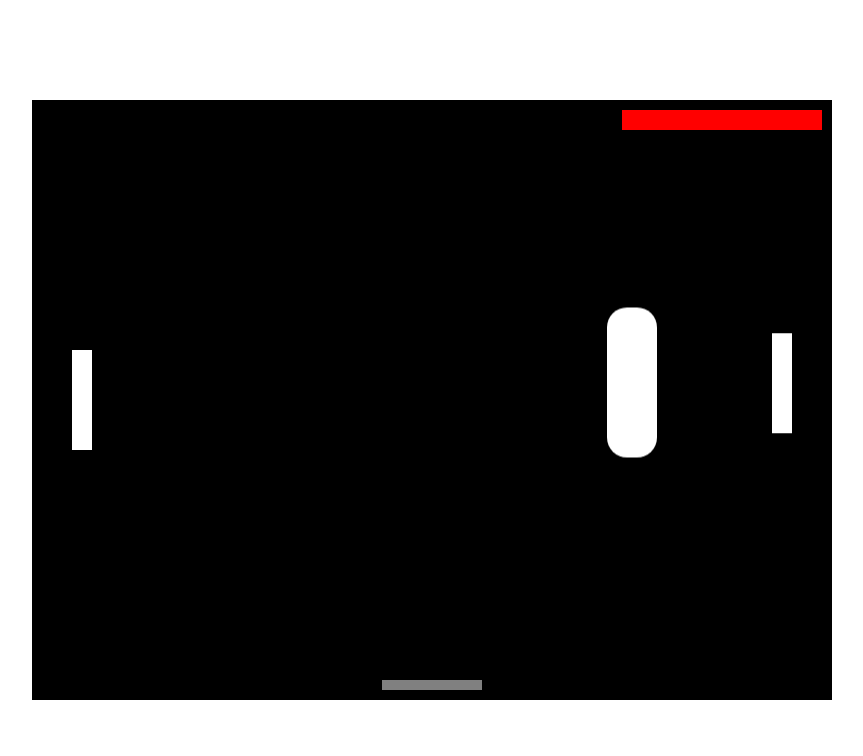
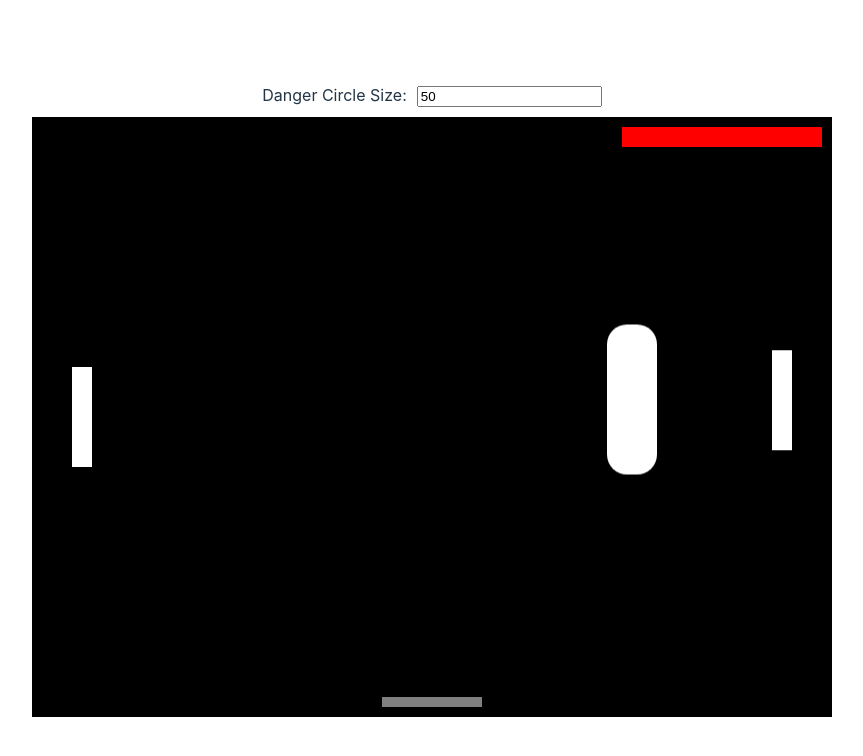
Before and after one commit to nvduran/phaser-test-ts, a React (Vite) app: page / in a window 1280 px wide. Shown: the top 756 px of the page, without its empty margins (208-1071 px from the left). Built offline with nearby package versions, Linux system fonts and the light colour scheme.

Commit message:
danger circle size select

```diff
--- a/src/components/BossFightGame.ts
+++ b/src/components/BossFightGame.ts
@@ -21,10 +21,16 @@ class BossFightGame extends Phaser.Scene {
     private projectileCooldownBar!: Phaser.GameObjects.Graphics; // Cooldown bar graphics
     private projectiles!: Phaser.Physics.Arcade.Group; // Group to manage multiple projectiles
     private isBossDefeated: boolean = false; // Flag to track if the boss is defeated
+    private dangerCircleSize: number = 50; // Default danger circle size
 
     constructor(eventEmitter: Phaser.Events.EventEmitter) {
         super({ key: 'BossFightGame' });
         this.eventEmitter = eventEmitter;
+
+        // Listen for updates to the danger circle size
+        this.eventEmitter.on('updateDangerCircleSize', (size: number) => {
+            this.dangerCircleSize = size;
+        });
     }
 
     preload() {
@@ -234,24 +240,23 @@ class BossFightGame extends Phaser.Scene {
     private spawnDangerCircle() {
         const x = Phaser.Math.Between(50, this.scale.width - 50);
         const y = Phaser.Math.Between(50, this.scale.height - 50);
+        const radius = this.dangerCircleSize;
 
-        const warningCircle = this.add.circle(x, y, 50, 0x808080);
+        const warningCircle = this.add.circle(x, y, radius, 0x808080);
 
         this.time.addEvent({
             delay: 1000,
             callback: () => {
                 warningCircle.destroy();
 
-                const dangerCircle = this.add.circle(x, y, 50, 0xff0000);
+                const dangerCircle = this.add.circle(x, y, radius, 0xff0000);
 
                 this.physics.add.existing(dangerCircle);
 
                 const body = dangerCircle.body as Phaser.Physics.Arcade.Body;
-                const radius = dangerCircle.radius;
 
-                // Center the physics body's circle on the game object's position
+                // Set the physics body's circle with the correct radius
                 body.setCircle(radius);
-
                 body.setImmovable(true);
                 body.setAllowGravity(false);
                 body.setVelocity(0, 0);
--- a/src/components/BossGameComponent.tsx
+++ b/src/components/BossGameComponent.tsx
@@ -1,13 +1,12 @@
-// BossGameComponent.tsx
-
 import React, { useEffect, useRef, useState } from 'react';
-import { initializeGame } from './BossFightGame'; // Adjust the import path as necessary
+import { initializeGame } from './BossFightGame';
 import Phaser from 'phaser';
 
 const BossGameComponent: React.FC = () => {
     const gameContainerRef = useRef<HTMLDivElement>(null);
     const phaserGameRef = useRef<Phaser.Game | null>(null);
     const [gameEnded, setGameEnded] = useState(false);
+    const [dangerCircleSize, setDangerCircleSize] = useState<number>(50); // Default size
 
     // Create an event emitter
     const eventEmitter = useRef(new Phaser.Events.EventEmitter()).current;
@@ -33,6 +32,11 @@ const BossGameComponent: React.FC = () => {
         };
     }, []);
 
+    // Emit the new danger circle size to the game whenever it changes
+    useEffect(() => {
+        eventEmitter.emit('updateDangerCircleSize', dangerCircleSize);
+    }, [dangerCircleSize]);
+
     const restartGame = () => {
         // Reset the gameEnded state
         setGameEnded(false);
@@ -56,6 +60,18 @@ const BossGameComponent: React.FC = () => {
     };
 
     return (
+        <div>
+            <div style={{ marginBottom: '10px' }}>
+                <label>
+                    Danger Circle Size:
+                    <input
+                        type="number"
+                        value={dangerCircleSize}
+                        onChange={(e) => setDangerCircleSize(Number(e.target.value))}
+                        style={{ marginLeft: '10px' }}
+                    />
+                </label>
+            </div>
             <div style={{ position: 'relative', width: '800px', height: '600px' }}>
                 <div
                     id="phaser-game-container"
@@ -83,6 +99,7 @@ const BossGameComponent: React.FC = () => {
                     </div>
                 )}
             </div>
+        </div>
     );
 };
 
```
Lines whose indentation alone changed are shown as unchanged.
